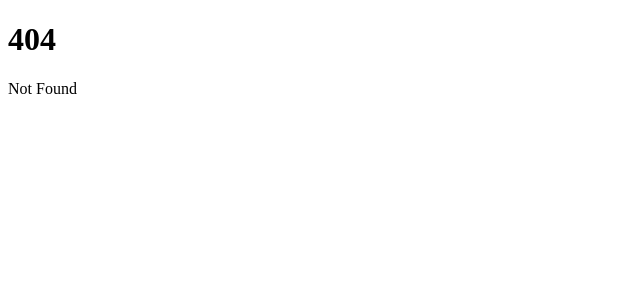
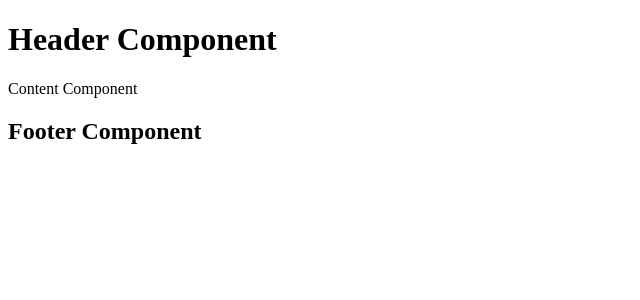
Before and after one commit to tokkaiiii/svelte-practice, a SvelteKit app: page /test1 in a window 1280 px wide. Before the commit this address had no page. Shown: the top 300 px of the page, without its empty margins (0-640 px from the left). Built offline with nearby package versions, Linux system fonts and the light colour scheme.

Commit message:
:sparkles: feat(day1-2): component 생성
- component 생성
  - header
  - content
  - footer

```diff
--- /dev/null
+++ b/src/components/content.svelte
@@ -0,0 +1 @@
+<p>Content Component</p>
--- /dev/null
+++ b/src/components/footer.svelte
@@ -0,0 +1 @@
+<h2>Footer Component</h2>
--- /dev/null
+++ b/src/components/header.svelte
@@ -0,0 +1 @@
+<h1>Header Component</h1>
--- /dev/null
+++ b/src/routes/test1/+page.svelte
@@ -0,0 +1,8 @@
+<script>
+    import Header from "../../components/header.svelte";
+    import Content from "../../components/content.svelte";
+    import Footer from "../../components/footer.svelte";
+</script>
+<Header/>
+<Content/>
+<Footer/>
```
Also changed, not shown: src/routes/+page.svelte (+11 -1 lines).
